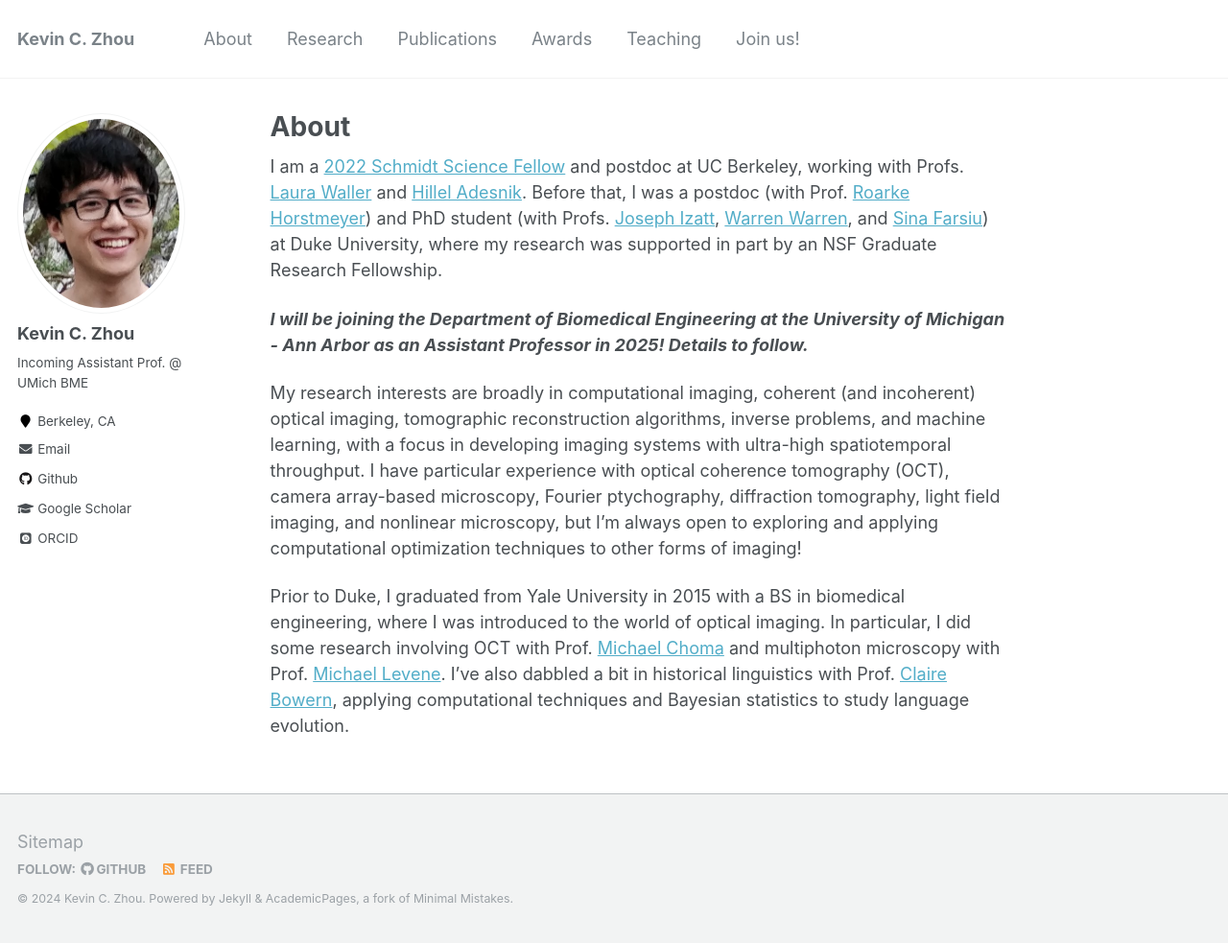
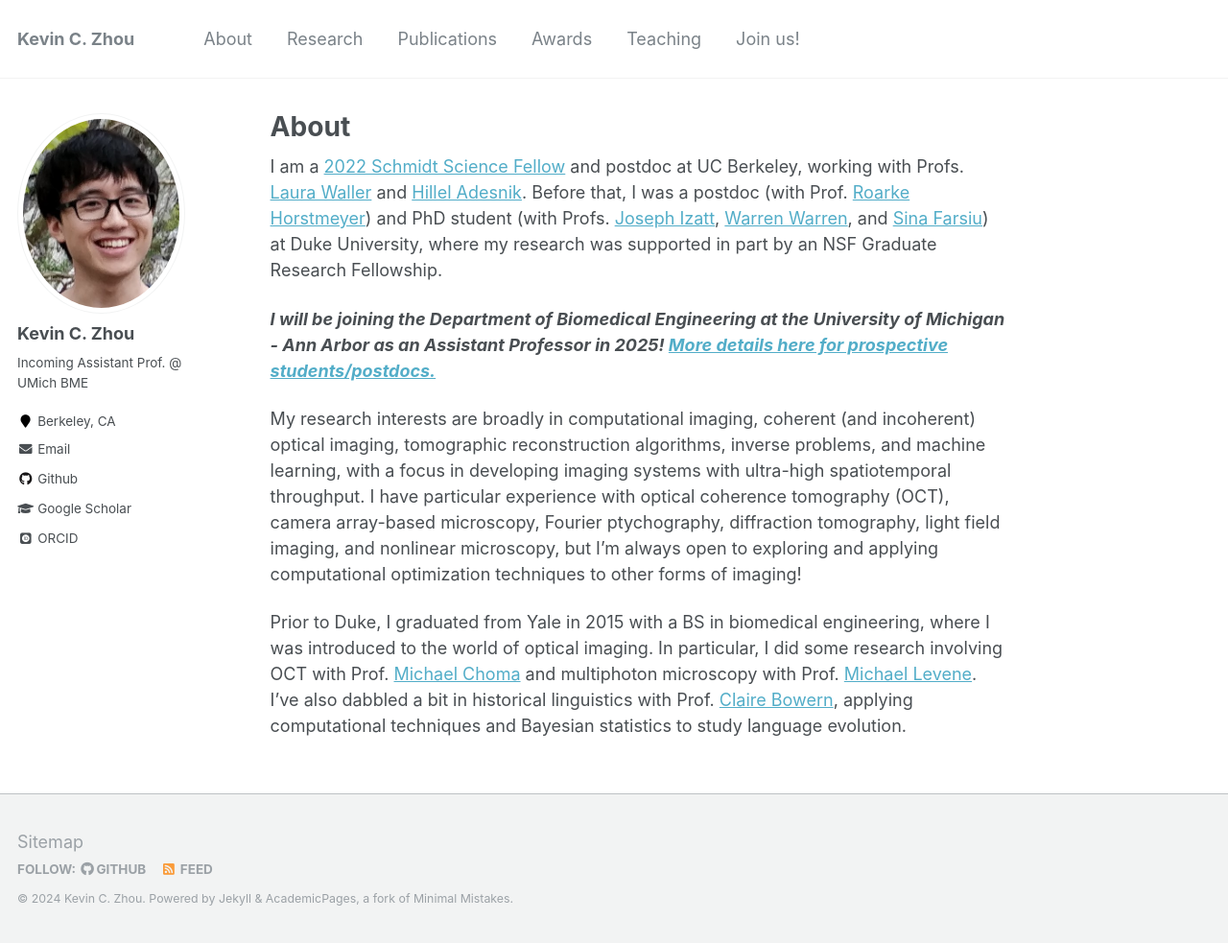
Before and after one commit to kevinczhou/kevinczhou.github.io, a Jekyll site: the page built from _pages/about.md, in a window 1280 px wide and 983 px high. Shown: the whole window at 96% size. Built offline with Jekyll 4.4.1, drawn with Linux system fonts in a browser that asks for light colours; some web fonts are replaced.

Commit message:
Update about.md

```diff
--- a/_pages/about.md
+++ b/_pages/about.md
@@ -9,8 +9,8 @@ redirect_from:
 ---
 I am a [2022 Schmidt Science Fellow](https://schmidtsciencefellows.org/fellows/) and postdoc at UC Berkeley, working with Profs. [Laura Waller](http://www.laurawaller.com/) and [Hillel Adesnik](https://adesnik.berkeley.edu/). Before that, I was a postdoc (with Prof. [Roarke Horstmeyer](https://horstmeyer.pratt.duke.edu/)) and PhD student (with Profs. [Joseph Izatt](http://biophotonics.pratt.duke.edu/), [Warren Warren](https://chem.duke.edu/labs/warren/overview), and [Sina Farsiu](http://people.duke.edu/~sf59/)) at Duke University, where my research was supported in part by an NSF Graduate Research Fellowship.
 
-***I will be joining the Department of Biomedical Engineering at the University of Michigan - Ann Arbor as an Assistant Professor in 2025! Details to follow.***
+***I will be joining the Department of Biomedical Engineering at the University of Michigan - Ann Arbor as an Assistant Professor in 2025! [More details here for prospective students/postdocs.](https://kevinczhou.github.io/join/)***
 
 My research interests are broadly in computational imaging, coherent (and incoherent) optical imaging, tomographic reconstruction algorithms, inverse problems, and machine learning, with a focus in developing imaging systems with ultra-high spatiotemporal throughput. I have particular experience with optical coherence tomography (OCT), camera array-based microscopy, Fourier ptychography, diffraction tomography, light field imaging, and nonlinear microscopy, but I'm always open to exploring and applying computational optimization techniques to other forms of imaging!
 
-Prior to Duke, I graduated from Yale University in 2015 with a BS in biomedical engineering, where I was introduced to the world of optical imaging. In particular, I did some research involving OCT with Prof. [Michael Choma](https://medicine.yale.edu/profile/michael_choma/) and multiphoton microscopy with Prof. [Michael Levene](https://medicine.yale.edu/research-profile/michael_levene/). I've also dabbled a bit in historical linguistics with Prof. [Claire Bowern](https://ling.yale.edu/people/claire-bowern), applying computational techniques and Bayesian statistics to study language evolution.
+Prior to Duke, I graduated from Yale in 2015 with a BS in biomedical engineering, where I was introduced to the world of optical imaging. In particular, I did some research involving OCT with Prof. [Michael Choma](https://medicine.yale.edu/profile/michael_choma/) and multiphoton microscopy with Prof. [Michael Levene](https://medicine.yale.edu/research-profile/michael_levene/). I've also dabbled a bit in historical linguistics with Prof. [Claire Bowern](https://ling.yale.edu/people/claire-bowern), applying computational techniques and Bayesian statistics to study language evolution.
```
